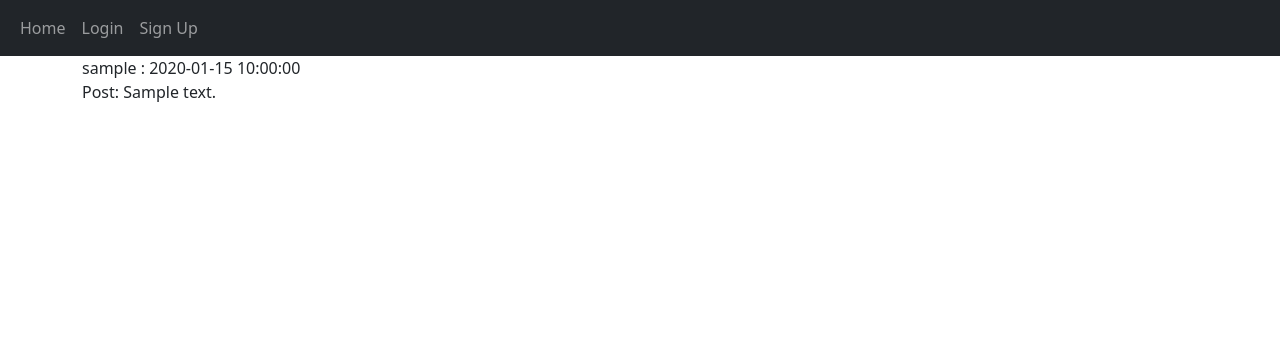
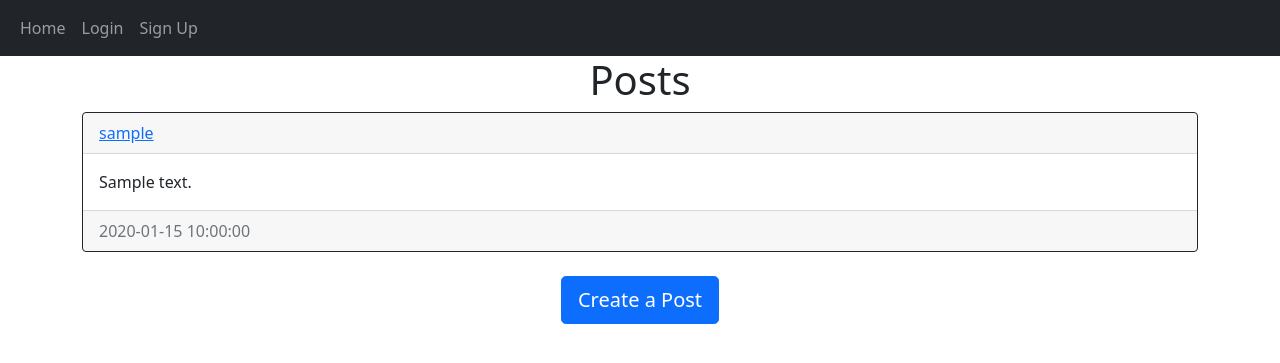
Before and after one commit to janaprasanna/BlogPost-App, a Python web app: template website/templates/home.html in a window 1280 px wide. Shown: the top 363 px of the page. Run offline with Jinja, Linux system fonts and the light colour scheme; the template is opened without the code that fills it: most values are stand-ins (such as "Sample title", 1, 10 or a date in 2020).

Commit message:
Blog APP using Flask

```diff
--- a/website/templates/home.html
+++ b/website/templates/home.html
@@ -1,11 +1,43 @@
 {% extends "base.html" %}
 
-{% block title %}user.email{% endblock %}
-
+{% block title %}Home{% endblock %}
 
 {% block content%}
-    {%for post in posts%}
-        {{post.user.username}} : {{post.date_created}}
-        <p>Post: {{post.text}}</p>
-    {%endfor%}
-{% endblock%}
+    <h1 align="center">{% block header %}Posts{% endblock %}</h1>
+    <div id="posts">
+      {% for post in posts %}
+      <div class="card border-dark">
+        <div class="card-header d-flex justify-content-between align-items-center">
+          <a href="/posts/{{post.user.username}}">{{post.user.username}}</a>
+          {% if user.id == post.author %}
+          <div class="btn-group">
+            <button
+              type="button"
+              class="btn btn-sm btn-primary dropdown-toggle"
+              data-bs-toggle="dropdown"
+            ></button>
+            <ul class="dropdown-menu">
+              <li>
+                <a href="/delete-post/{{post.id}}" class="dropdown-item">Delete</a>
+              </li>
+            </ul>
+          </div>
+          {% endif %}
+        </div>
+        <div class="card-body">
+          <div class="card-text">{{post.text}}</div>
+        </div>
+        <div class="card-footer text-muted">{{post.date_created}}</div>
+      </div>
+      <br/ > {% endfor %}
+    </div>
+        {% block footer %}
+        <div align="center">
+          <a href="/create-post"
+            ><button type="button" class="btn btn-primary btn-lg">
+              Create a Post
+            </button></a
+          >
+        </div>
+        {% endblock %}
+{% endblock %}
```
